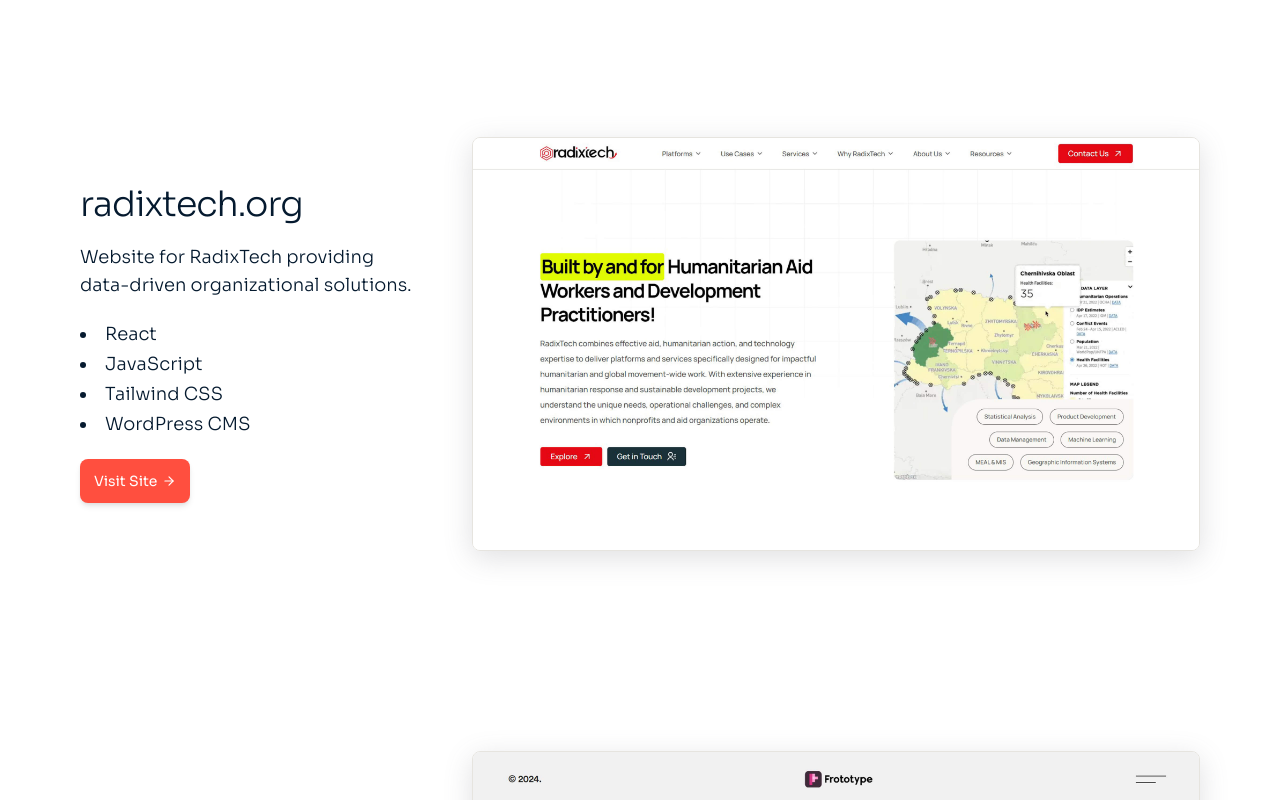
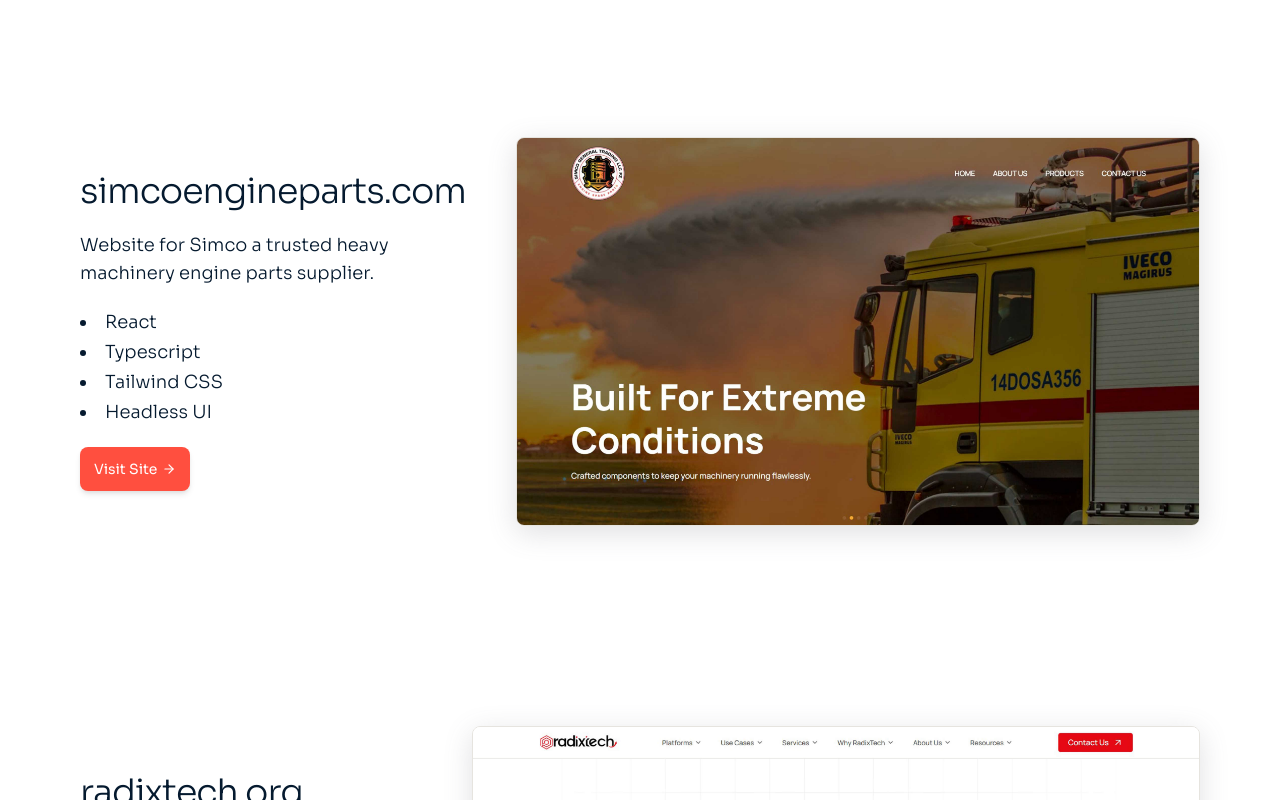
Before and after one commit to tahabaigdev/dev-portfolio, a React (Vite) app: page / in a window 1280 px wide. Shown: the part 1560-2360 px from the top of the page. Built offline with nearby package versions, Linux system fonts and the light colour scheme.

Commit message:
simco project added

```diff
--- a/src/constants/index.ts
+++ b/src/constants/index.ts
@@ -8,6 +8,16 @@ export const projectsData = [
     githubUrl: "https://github.com/tahabaigdev/nettax",
     imageSrc: "/images/nettax-website.jpg",
     imageAlt: "NetTax Website",
+  },
+  {
+    name: "simcoengineparts.com",
+    description:
+      "Website for Simco a trusted heavy machinery engine parts supplier.",
+    tech: ["React", "Typescript", "Tailwind CSS", "Headless UI"],
+    siteUrl: "https://simcoengineparts.com/",
+    githubUrl: "https://github.com/tahabaigdev/nettax",
+    imageSrc: "/images/simco-website.jpg",
+    imageAlt: "Simco Website",
   },
   {
     name: "radixtech.org",
```
Also changed, not shown: public/images/simco-website.jpg (added).
